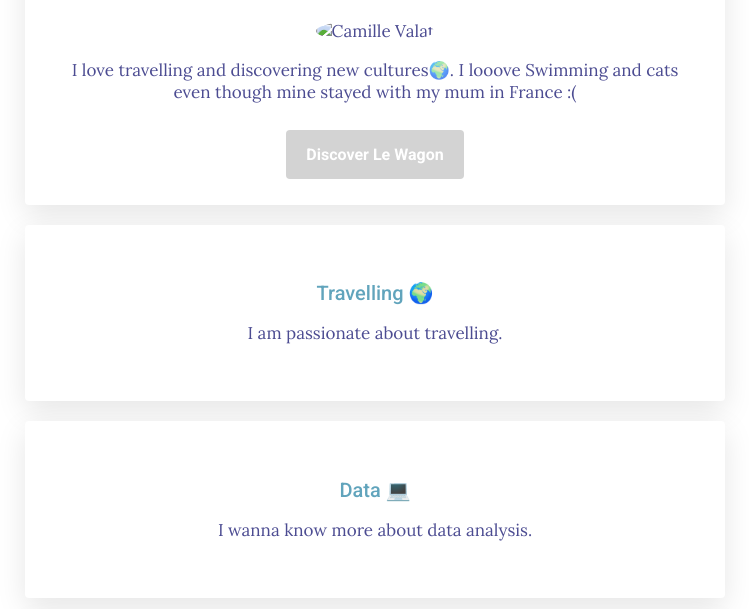
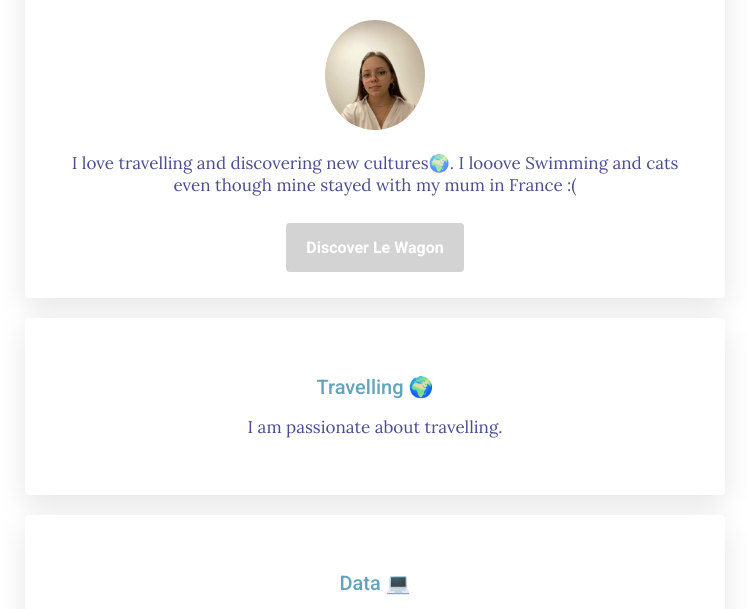
Before and after one commit to camille-valat/my-profile, a plain HTML site: page index.html in a window 1280 px wide. Shown: the part 146-755 px from the top of the page, without its empty margins (265-1014 px from the left). Drawn offline with Linux system fonts and the light colour scheme.

Commit message:
Update index.html

```diff
--- a/index.html
+++ b/index.html
@@ -26,7 +26,7 @@
     <div class="container">
       <div class="card-white" id="introduction">
         <h1>Hello, I'm Camille 🐠</h1>
-          <img src="profile.jpg" alt="Camille Valat" class="img-circle" id="pro_pic">
+          <img src="profile-picture.jpg" alt="Camille Valat" class="img-circle" id="pro_pic">
           <p>I love travelling and discovering new cultures🌍. I looove Swimming and cats even though mine stayed with my mum in France :( </p>
           <a href="http://lewagon.com" class="grey-btn" target="_blank">Discover Le Wagon</a>
       </div>
```
